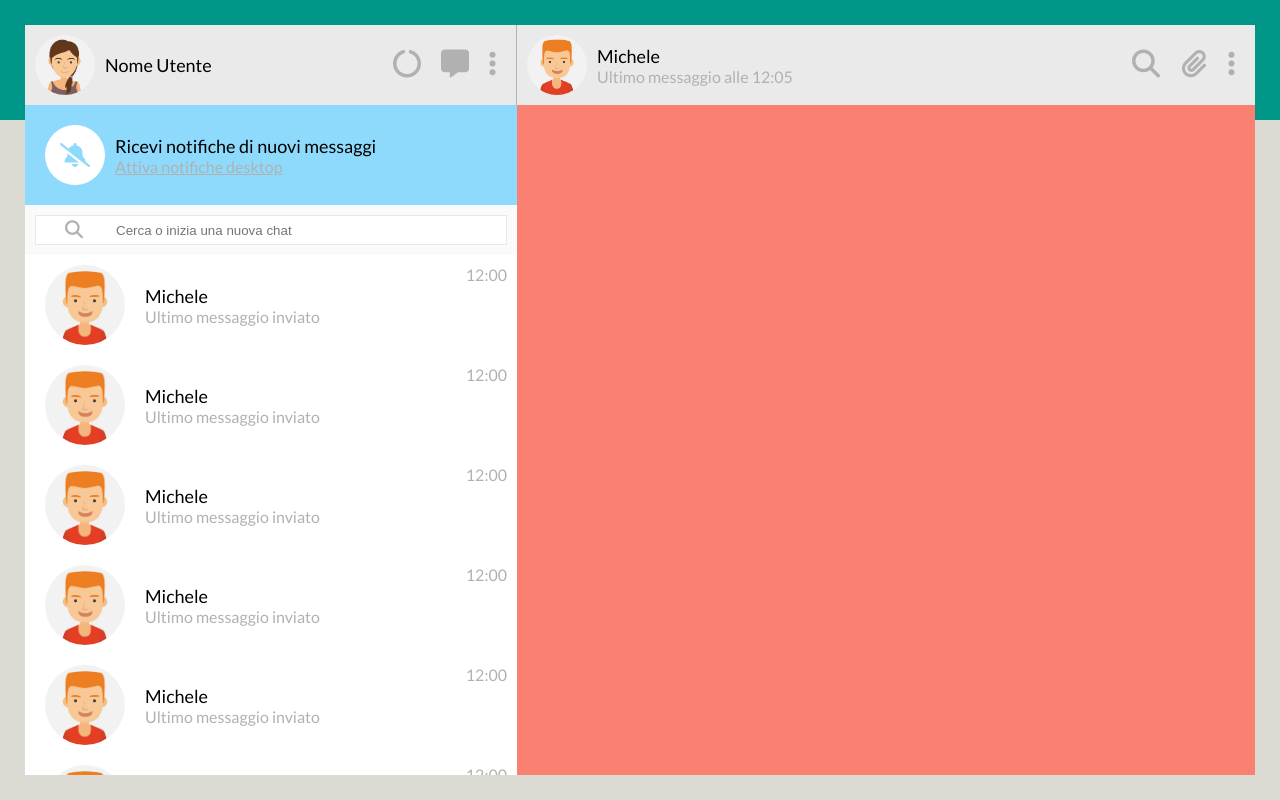
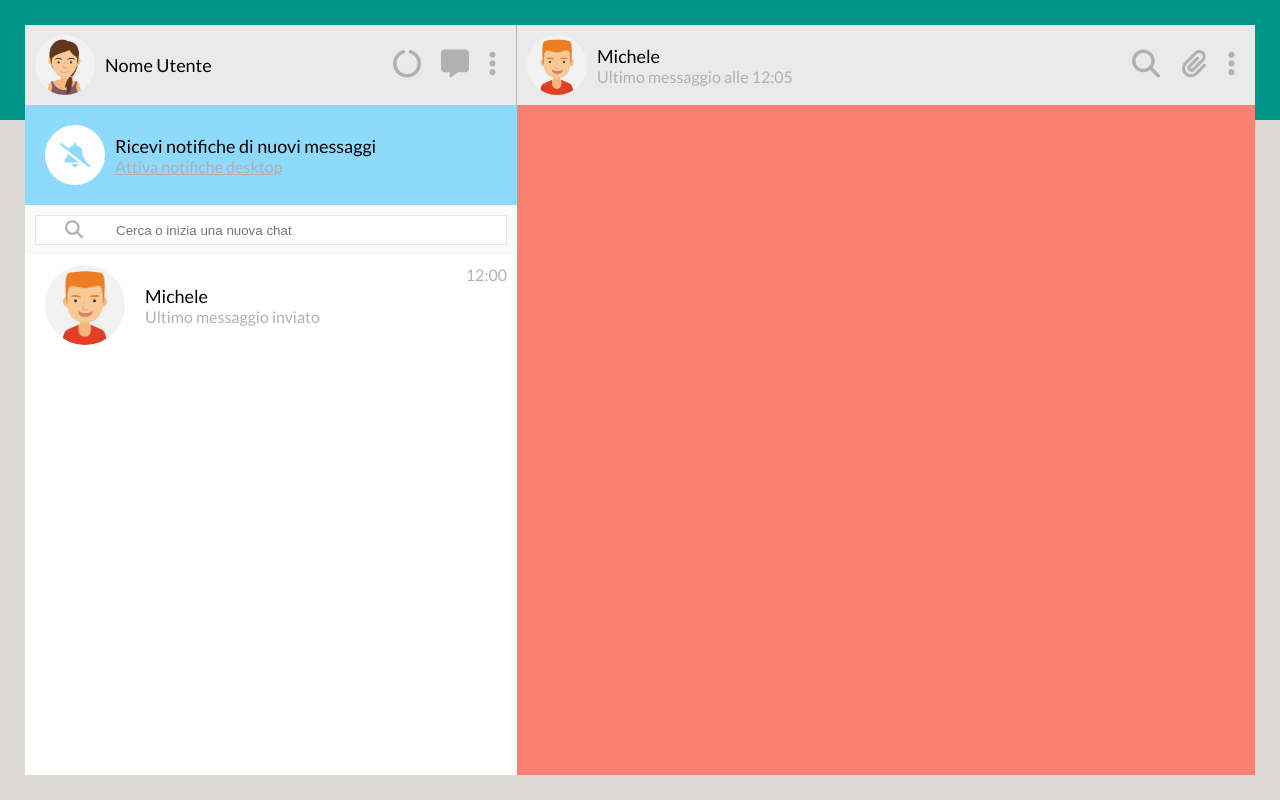
Before and after one commit to giorgioverzicco/vue-boolzapp, a plain HTML site: page index.html in a window 1280 px wide. Drawn offline with nearby package versions, Linux system fonts and the light colour scheme.

Commit message:
removed debug contacts

```diff
--- a/index.html
+++ b/index.html
@@ -62,78 +62,6 @@
               </div>
               <span class="contact__date">12:00</span>
             </div>
-            <div class="contact">
-              <img class="contact__img" src="img/avatar_1.jpg" alt="">
-              <div class="contact__text-wrapper">
-                <span class="contact__name">Michele</span>
-                <span class="contact__message">Ultimo messaggio inviato</span>
-              </div>
-              <span class="contact__date">12:00</span>
-            </div>
-            <div class="contact">
-              <img class="contact__img" src="img/avatar_1.jpg" alt="">
-              <div class="contact__text-wrapper">
-                <span class="contact__name">Michele</span>
-                <span class="contact__message">Ultimo messaggio inviato</span>
-              </div>
-              <span class="contact__date">12:00</span>
-            </div>
-            <div class="contact">
-              <img class="contact__img" src="img/avatar_1.jpg" alt="">
-              <div class="contact__text-wrapper">
-                <span class="contact__name">Michele</span>
-                <span class="contact__message">Ultimo messaggio inviato</span>
-              </div>
-              <span class="contact__date">12:00</span>
-            </div>
-            <div class="contact">
-              <img class="contact__img" src="img/avatar_1.jpg" alt="">
-              <div class="contact__text-wrapper">
-                <span class="contact__name">Michele</span>
-                <span class="contact__message">Ultimo messaggio inviato</span>
-              </div>
-              <span class="contact__date">12:00</span>
-            </div>
-            <div class="contact">
-              <img class="contact__img" src="img/avatar_1.jpg" alt="">
-              <div class="contact__text-wrapper">
-                <span class="contact__name">Michele</span>
-                <span class="contact__message">Ultimo messaggio inviato</span>
-              </div>
-              <span class="contact__date">12:00</span>
-            </div>
-            <div class="contact">
-              <img class="contact__img" src="img/avatar_1.jpg" alt="">
-              <div class="contact__text-wrapper">
-                <span class="contact__name">Michele</span>
-                <span class="contact__message">Ultimo messaggio inviato</span>
-              </div>
-              <span class="contact__date">12:00</span>
-            </div>
-            <div class="contact">
-              <img class="contact__img" src="img/avatar_1.jpg" alt="">
-              <div class="contact__text-wrapper">
-                <span class="contact__name">Michele</span>
-                <span class="contact__message">Ultimo messaggio inviato</span>
-              </div>
-              <span class="contact__date">12:00</span>
-            </div>
-            <div class="contact">
-              <img class="contact__img" src="img/avatar_1.jpg" alt="">
-              <div class="contact__text-wrapper">
-                <span class="contact__name">Michele</span>
-                <span class="contact__message">Ultimo messaggio inviato</span>
-              </div>
-              <span class="contact__date">12:00</span>
-            </div>
-            <div class="contact">
-              <img class="contact__img" src="img/avatar_1.jpg" alt="">
-              <div class="contact__text-wrapper">
-                <span class="contact__name">Michele</span>
-                <span class="contact__message">Ultimo messaggio inviato</span>
-              </div>
-              <span class="contact__date">12:00</span>
-            </div>
           </div>
         </div>
         <div class="app__right">
```
